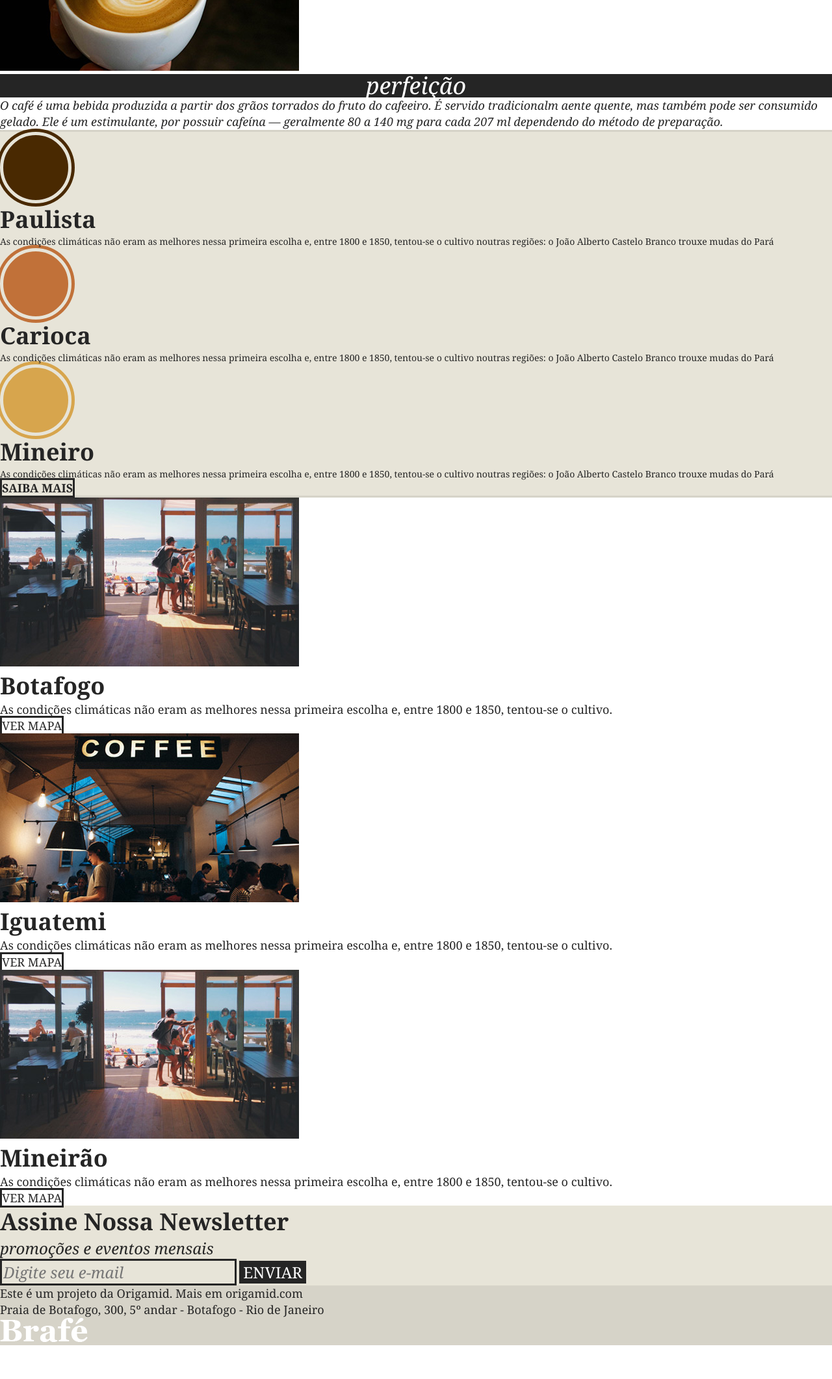
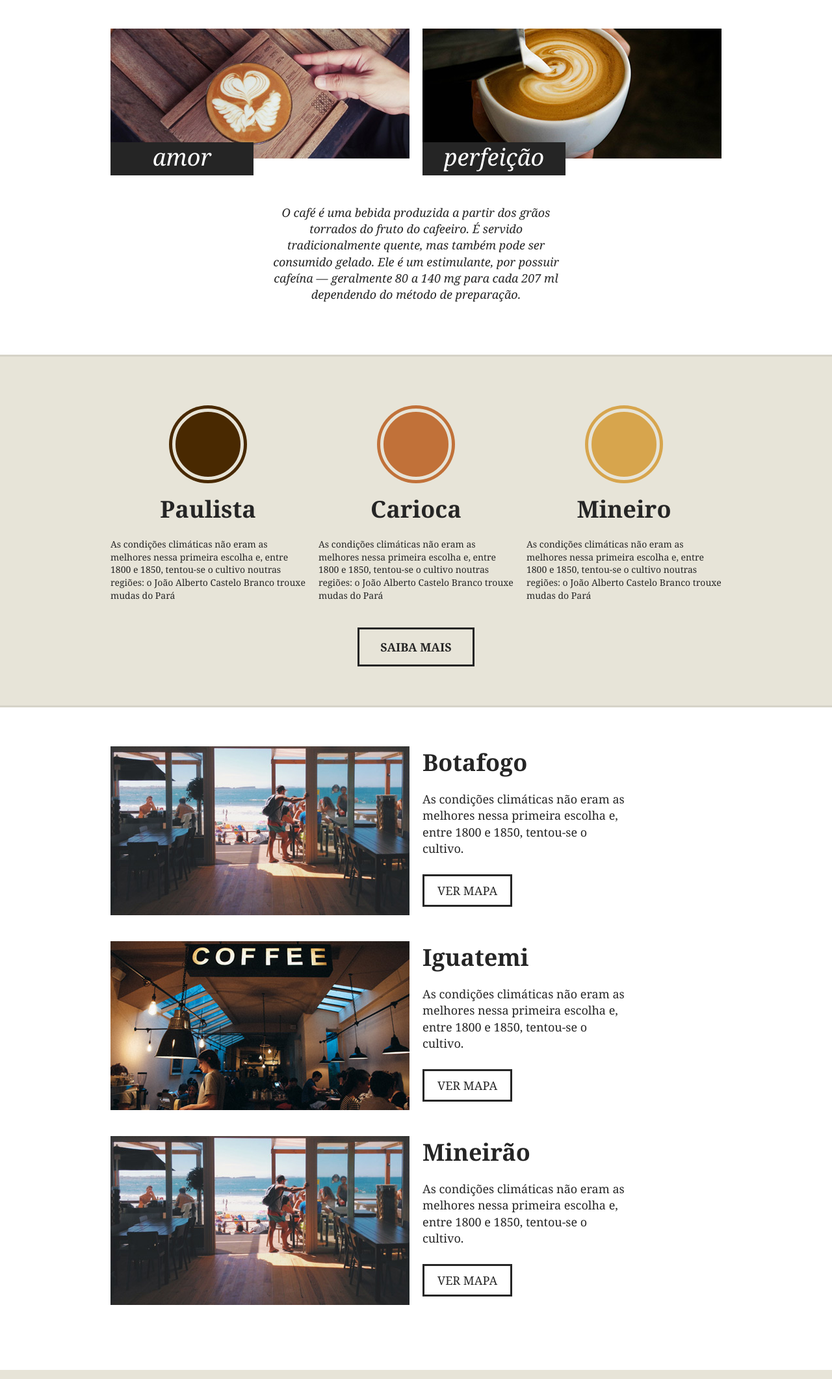
Before and after one commit to HeloiseSantos/brafe01-grid, a plain HTML site: page index.html in a window 1280 px wide. Shown: the part 677-2800 px from the top of the page at 65% size. Before the commit the page ends 2748 px from the top, so only its background shows below. Drawn offline with Linux system fonts and the light colour scheme.

Commit message:
Feature/layout com grid (#2)
* Cria container principal e grids

* Container + grids responsivos

* Insere classes de grid no HTML

* Personaliza menu + introdução (full banner)

* Personaliza sessão de produtos

* Personaliza sessão de locais

* Personaliza sessão de newsletter

* Personaliza footer

* Ajuste menu

```diff
--- /dev/null
+++ b/css/grid.css
@@ -0,0 +1,80 @@
+.container {
+    max-width: 960px;
+    margin: 0 auto;
+}
+
+.container::after,
+.container::before {
+    content: '';
+    display: table;
+    clear: both;
+}
+
+.grid-1, .grid-2, .grid-3, .grid-4, .grid-5, .grid-6, .grid-7, .grid-8, .grid-9, .grid-10, .grid-11, .grid-12 {
+    margin-left: 10px;
+	margin-right: 10px;
+    float: left;
+    display: block;
+    min-height: 1px;
+}
+
+.grid-1 {
+    width: calc(8.333% - 20px); /* 20px é o valor do gutter (10px à esquerda e 10px à direita */
+}
+
+.grid-2 {
+    width: calc(16.666% - 20px);
+}
+
+.grid-3 {
+    width: calc(25% - 20px);
+}
+
+.grid-4 {
+    width: calc(33.333% - 20px);
+}
+
+.grid-5 {
+    width: calc(41.666% - 20px);
+}
+
+.grid-6 {
+    width: calc(50% - 20px);
+}
+
+.grid-7 {
+    width: calc(58.333% - 20px);
+}
+
+.grid-8 {
+    width: calc(66.666% - 20px);
+}
+
+.grid-9 {
+    width: calc(75% - 20px);
+}
+
+.grid-10 {
+    width: calc(83.333% - 20px);
+}
+
+.grid-11 {
+    width: calc(91.666% - 20px);
+}
+
+.grid-12 {
+    width: calc(100% - 20px);
+}
+
+@media (max-width: 739px) {
+    .container {
+        max-width: 300px;
+    }
+
+    .grid-1, .grid-2, .grid-3, .grid-4, .grid-5, .grid-6, .grid-7, .grid-8, .grid-9, .grid-10, .grid-11, .grid-12 {
+        margin-left: 0px;
+		margin-right: 0px;
+        float: none;
+        width: 100%;
+    }
+}
--- a/css/style.css
+++ b/css/style.css
@@ -1,37 +1,70 @@
 /* Reset */
+* {
+    box-sizing: border-box;
+}
 
 body, h1, h2, h3, p, ul {
-	padding: 0px;
-	margin: 0px;
+    padding: 0px;
+    margin: 0px;
+}
+
+html {
+    font-size: 16px;
 }
 
 body {
-	font-family: Georgia, serif;
-	color: #252525;
+    font-family: 'Georgia', serif;
+    color: #252525;
 }
 
-* {
-	box-sizing: border-box;
+img {
+	max-width: 100%;
+	display: block;
 }
 
 /* Menu */
-
 .menu {
 	background: #252525;
+	padding: 15px 0;
+}
+
+.menu-nav ul {
+	float: right;
+}
+
+.menu-nav ul li {
+	display: inline-block;
 }
 
 .menu-nav a {
 	text-decoration: none;
 	color: #fff;
 	font-size: 1.125em;
+	margin-left: 10px;
+	padding: 10px;
+	display: block;
+}
+
+@media (max-width: 739px) {
+	.menu-nav ul {
+		float: none;
+		margin-top: 20px;
+	}
+
+	.menu-nav ul li a {
+		margin-left: 0;
+		padding-left: 0;
+		padding-right: 8px;
+	}
 }
 
 /* Intro */
-
 .intro {
 	background: url('../img/bg-intro.jpg') no-repeat center center;
 	background-size: cover;
 	color: #fff;
+	padding: 150px 0;
+	text-align: center;
 }
 
 .intro h1 {
@@ -45,6 +78,7 @@ body {
 	width: 20px;
 	height: 4px;
 	background: #fff;
+	margin: 10px auto;
 }
 
 .intro p {
@@ -52,10 +86,21 @@ body {
 	font-size: 1.125em;
 }
 
+@media (max-width: 739px) {
+	.intro {
+		padding: 60px 0;
+	}
+}
+
 /* Sobre */
+.sobre {
+	padding: 60px 0;
+}
 
 .sobre h2 {
 	font-size: 2.25em;
+	text-align: center;
+	margin-bottom: 60px;
 }
 
 .sobre-item h3 {
@@ -67,24 +112,36 @@ body {
 	font-weight: normal;
 	text-align: center;
 	position: relative;
+	width: 220px;
+	padding: 5px 0 10px 0;
+	top: -25px;
 }
 
 .sobre > p {
 	font-size: 1.125em;
 	line-height: 1.4em;
 	font-style: italic;
+	max-width: 460px;
+	margin: 20px auto;
+	text-align: center;
 }
 
 /* Produtos */
-
 .produtos {
 	background: #e7e4d8;
 	border-top: 3px solid #d6d3c8;
 	border-bottom: 3px solid #d6d3c8;
+	padding: 60px 0;
+}
+
+.produtos-item {
+	margin-bottom: 40px;
 }
 
 .produtos-item h2 {
 	font-size: 2.25em;
+	text-align: center;
+	margin-bottom: 20px;
 }
 
 .produtos-item h2::before {
@@ -96,6 +153,7 @@ body {
 	border-radius: 50%;
 	border: 5px solid #e7e4d8;
 	box-shadow: 0 0 0 5px currentColor;
+	margin: 20px auto;
 }
 
 h2.produtos-paulista::before {
@@ -123,17 +181,31 @@ h2.produtos-mineiro::before {
 	font-size: 1.125em;
 	font-weight: bold;
 	text-transform: uppercase;
+	display: block;
+	width: 180px;
+	padding: 15px 0;
+	margin: 0 auto;
 }
 
 /* Locais */
+.locais {
+	padding: 60px 0;
+}
+
+.locais-item {
+	margin-bottom: 40px !important;
+}
 
 .locais-item h2 {
 	font-size: 2.25em;
+	margin-bottom: 20px;
 }
 
 .locais-item p {
 	font-size: 1.125em;
 	line-height: 1.4em;
+	max-width: 320px;
+	margin-bottom: 40px;
 }
 
 .locais-item a {
@@ -142,12 +214,19 @@ h2.produtos-mineiro::before {
 	text-decoration: none;
 	border: 3px solid;
 	color: #252525;
+	padding: 10px 20px;
+}
+
+@media (max-width: 739px) {
+	.locais-item h2 {
+		margin-top: 20px;
+	}
 }
 
 /* Assine */
-
 .assine {
 	background: #e7e4d8;
+	padding: 30px 0;
 }
 
 .assine-info h2 {
@@ -169,6 +248,9 @@ h2.produtos-mineiro::before {
 	font-size: 1.5em;
 	font-style: italic;
 	font-family: Georgia, serif;
+	width: calc(100% - 140px);
+	padding: 10px;
+	float: left;
 }
 
 .assine button {
@@ -179,15 +261,34 @@ h2.produtos-mineiro::before {
 	font-size: 1.5em;
 	color: #fff;
 	cursor: pointer;
+	width: 140px;
+	padding: 13px 0;
+}
+
+@media (max-width: 739px) {
+	.assine-info p {
+		margin-bottom: 10px;
+	}
 }
 
 /*Footer*/
-
 .footer {
 	background: #d6d3c8;
+	padding: 40px 0;
 }
 
 .footer p {
 	font-size: 1.125em;
 	line-height: 1.4em;
 }
+
+.footer img {
+	float: right;
+}
+
+@media (max-width: 739px) {
+	.footer img {
+		float: none;
+		margin-top: 20px;
+	}
+}
--- a/index.html
+++ b/index.html
@@ -6,14 +6,15 @@
 	<meta charset="utf-8">
 	<meta name="viewport" content="width=device-width, initial-scale=1, shrink-to-fit=no">
 	<link rel="stylesheet" type="text/css" href="css/style.css">
+	<link rel="stylesheet" type="text/css" href="css/grid.css">
 </head>
 
 <body>
+	<header class="menu">
+		<div class="container">
+			<a class="menu-logo grid-4" href="#"><img src="img/brafe.png" alt="Brafé"></a>
 
-	<header class="menu">
-		<div>
-			<a class="menu-logo" href="#"><img src="img/brafe.png" alt="Brafé"></a>
-			<nav class="menu-nav">
+			<nav class="menu-nav grid-8">
 				<ul>
 					<li><a href="#">Sobre</a></li>
 					<li><a href="#">Produtos</a></li>
@@ -30,83 +31,107 @@
 	</main>
 
 	<section class="sobre">
-		<h2>Uma Mistura de</h2>
-		<div>
-			<div class="sobre-item">
+		<h2>Uma mistura de</h2>
+		<div class="container">
+			<div class="sobre-item grid-6">
 				<img src="img/cafe-1.jpg">
 				<h3>amor</h3>
 			</div>
-			<div class="sobre-item">
+
+			<div class="sobre-item grid-6">
 				<img src="img/cafe-2.jpg">
 				<h3>perfeição</h3>
 			</div>
 		</div>
-		<p>O café é uma bebida produzida a partir dos grãos torrados do fruto do cafeeiro. É servido tradicionalm
-			aente quente, mas também pode ser consumido gelado. Ele é um estimulante, por possuir cafeína — geralmente
-			80 a 140 mg para cada 207 ml dependendo do método de preparação.</p>
+
+		<p>O café é uma bebida produzida a partir dos grãos torrados do fruto do cafeeiro. É servido tradicionalmente quente, mas também pode ser consumido gelado.
+			Ele é um estimulante, por possuir cafeína — geralmente
+			80 a 140 mg para cada 207 ml dependendo do método de preparação.
+		</p>
 	</section>
 
 	<section class="produtos">
-		<div>
-			<div class="produtos-item">
+		<div class="container">
+			<div class="produtos-item grid-4">
 				<h2 class="produtos-paulista">Paulista</h2>
 				<p>As condições climáticas não eram as melhores nessa primeira escolha e, entre 1800 e 1850, tentou-se o
-					cultivo noutras regiões: o João Alberto Castelo Branco trouxe mudas do Pará</p>
+					cultivo noutras regiões: o João Alberto Castelo Branco trouxe mudas do Pará
+				</p>
 			</div>
-			<div class="produtos-item">
+
+			<div class="produtos-item grid-4">
 				<h2 class="produtos-carioca">Carioca</h2>
 				<p>As condições climáticas não eram as melhores nessa primeira escolha e, entre 1800 e 1850, tentou-se o
-					cultivo noutras regiões: o João Alberto Castelo Branco trouxe mudas do Pará</p>
+					cultivo noutras regiões: o João Alberto Castelo Branco trouxe mudas do Pará
+				</p>
 			</div>
-			<div class="produtos-item">
+
+			<div class="produtos-item grid-4">
 				<h2 class="produtos-mineiro">Mineiro</h2>
 				<p>As condições climáticas não eram as melhores nessa primeira escolha e, entre 1800 e 1850, tentou-se o
-					cultivo noutras regiões: o João Alberto Castelo Branco trouxe mudas do Pará</p>
+					cultivo noutras regiões: o João Alberto Castelo Branco trouxe mudas do Pará
+				</p>
 			</div>
 		</div>
+
 		<a class="produtos-btn" href="#">Saiba Mais</a>
 	</section>
 
 	<section class="locais">
-		<div class="locais-item">
-			<img src="img/botafogo.jpg" alt="Brafé unidade Botafogo">
-			<div>
+		<div class="locais-item container">
+			<div class="grid-6">
+				<img src="img/botafogo.jpg" alt="Brafé unidade Botafogo">
+			</div>
+
+			<div class="grid-6">
 				<h2>Botafogo</h2>
 				<p>As condições climáticas não eram as melhores nessa primeira escolha e, entre 1800 e 1850, tentou-se o
-					cultivo.</p>
+					cultivo.
+				</p>
+
 				<a href="#">Ver Mapa</a>
 			</div>
 		</div>
 
-		<div class="locais-item">
-			<img src="img/iguatemi.jpg" alt="Brafé unidade Iguatemi">
-			<div>
+		<div class="locais-item container">
+			<div class="grid-6">
+				<img src="img/iguatemi.jpg" alt="Brafé unidade Iguatemi">
+			</div>
+
+			<div class="grid-6">
 				<h2>Iguatemi</h2>
 				<p>As condições climáticas não eram as melhores nessa primeira escolha e, entre 1800 e 1850, tentou-se o
-					cultivo.</p>
+					cultivo.
+				</p>
+
 				<a href="#">Ver Mapa</a>
 			</div>
 		</div>
 
-		<div class="locais-item">
-			<img src="img/botafogo.jpg" alt="Brafé unidade Mineirão">
-			<div>
+		<div class="locais-item container">
+			<div class="grid-6">
+				<img src="img/botafogo.jpg" alt="Brafé unidade Mineirão">
+			</div class="grid-6">
+
+			<div class="grid-6">
 				<h2>Mineirão</h2>
 				<p>As condições climáticas não eram as melhores nessa primeira escolha e, entre 1800 e 1850, tentou-se o
-					cultivo.</p>
+					cultivo.
+				</p>
+
 				<a href="#">Ver Mapa</a>
 			</div>
 		</div>
-
 	</section>
 
 	<section class="assine">
-		<div>
-			<div class="assine-info">
+		<div class="container">
+			<div class="assine-info grid-6">
 				<h2>Assine Nossa Newsletter</h2>
 				<p>promoções e eventos mensais</p>
 			</div>
-			<form>
+
+			<form class="grid-6">
 				<label>E-mail</label>
 				<input type="text" placeholder="Digite seu e-mail">
 				<button type="submit">Enviar</button>
@@ -115,13 +140,16 @@
 	</section>
 
 	<footer class="footer">
-		<div>
-			<p>Este é um projeto da Origamid. Mais em origamid.com<br>Praia de Botafogo, 300, 5º andar - Botafogo - Rio
-				de Janeiro</p>
-			<img src="img/brafe.png" alt="Brafé">
+		<div class="container">
+			<p class="grid-8">Este é um projeto da Origamid. Mais em origamid.com<br>Praia de Botafogo, 300, 5º andar - Botafogo - Rio
+				de Janeiro
+			</p>
+
+			<div class="grid-4">
+				<img src="img/brafe.png" alt="Brafé">
+			</div>
 		</div>
 	</footer>
-
 </body>
 
 </html>
```
